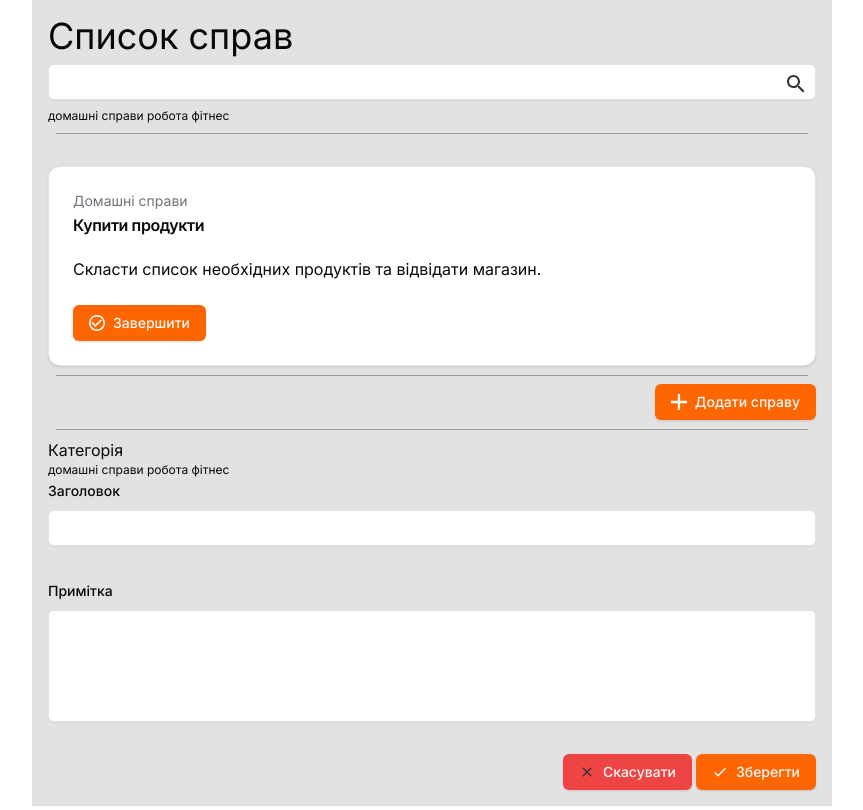
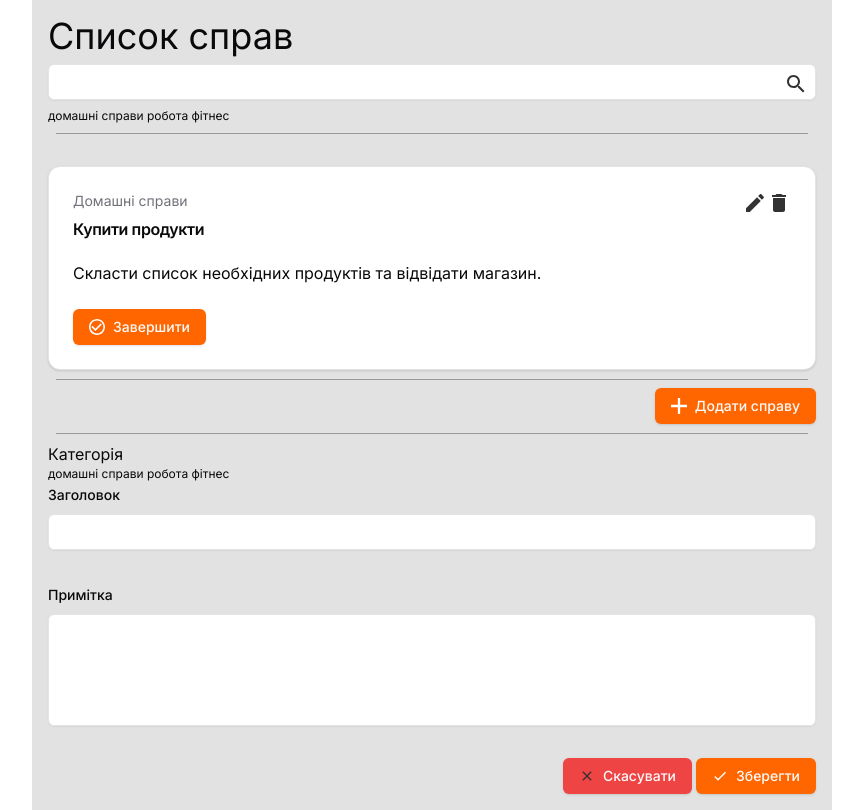
Before and after one commit to temp4422/TODO-list, a Next.js app: page / in a window 1280 px wide. Shown: the whole page, without its empty margins (208-1071 px from the left). Built offline with nearby package versions, Linux system fonts and the light colour scheme.

Commit message:
Add svg to card

```diff
--- a/src/app/page.tsx
+++ b/src/app/page.tsx
@@ -81,7 +81,45 @@ export default function Home() {
         <main className="">
           <Card>
             <CardHeader>
-              <CardDescription>Домашні справи</CardDescription>
+              <CardDescription className="flex justify-end relative">
+                <p className="absolute left-0 ">Домашні справи</p>
+                <button>
+                  <svg
+                    width="24"
+                    height="24"
+                    viewBox="0 0 24 24"
+                    fill="none"
+                    xmlns="http://www.w3.org/2000/svg"
+                  >
+                    <g clip-path="url(#clip0_2054_47)">
+                      <path
+                        d="M3 17.25V21H6.75L17.81 9.94L14.06 6.19L3 17.25ZM20.71 7.04C21.1 6.65 21.1 6.02 20.71 5.63L18.37 3.29C17.98 2.9 17.35 2.9 16.96 3.29L15.13 5.12L18.88 8.87L20.71 7.04Z"
+                        fill="#333333"
+                      />
+                    </g>
+                    <defs>
+                      <clipPath id="clip0_2054_47">
+                        <rect width="24" height="24" fill="white" />
+                      </clipPath>
+                    </defs>
+                  </svg>
+                </button>
+
+                <button>
+                  <svg
+                    width="24"
+                    height="24"
+                    viewBox="0 0 24 24"
+                    fill="none"
+                    xmlns="http://www.w3.org/2000/svg"
+                  >
+                    <path
+                      d="M6 19C6 20.1 6.9 21 8 21H16C17.1 21 18 20.1 18 19V7H6V19ZM19 4H15.5L14.5 3H9.5L8.5 4H5V6H19V4Z"
+                      fill="#333333"
+                    />
+                  </svg>
+                </button>
+              </CardDescription>
               <CardTitle>Купити продукти</CardTitle>
             </CardHeader>
             <CardContent>
```
